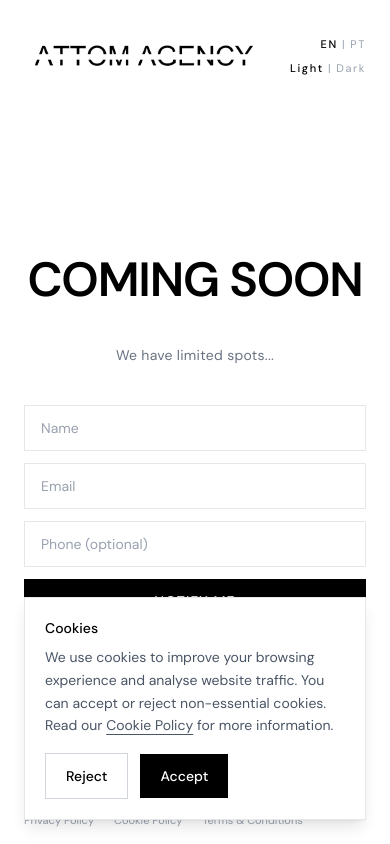
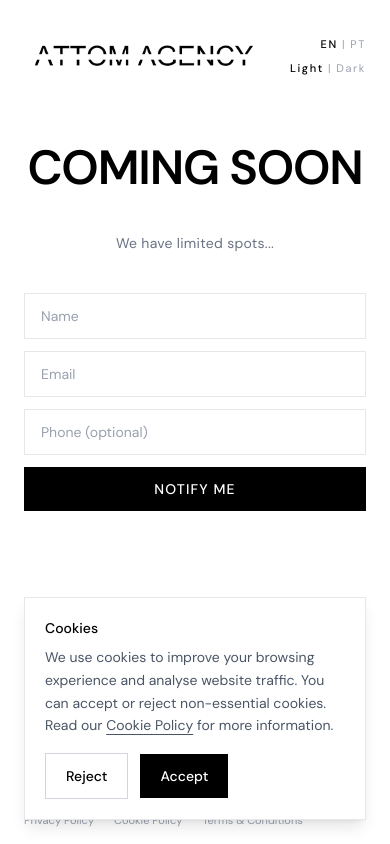
Before and after one commit to helloatomagency-arch/attom-website, a Next.js app: page / in a window 390 px wide. Built offline with nearby package versions, Linux system fonts and the light colour scheme.

Commit message:
fix: align content to top on mobile

```diff
--- a/components/ComingSoon.tsx
+++ b/components/ComingSoon.tsx
@@ -159,7 +159,7 @@ export default function ComingSoon() {
       </div>
 
       {/* BODY */}
-      <section className="flex flex-1 items-center justify-center px-6 md:px-12">
+      <section className="flex flex-1 items-start md:items-center justify-center px-6 md:px-12 pt-8 md:pt-0">
         <div className="flex flex-col items-center text-center gap-10 w-full max-w-lg">
 
           <h1 className="text-5xl md:text-[5.5rem] font-semibold leading-[1.02] tracking-tight">
```
